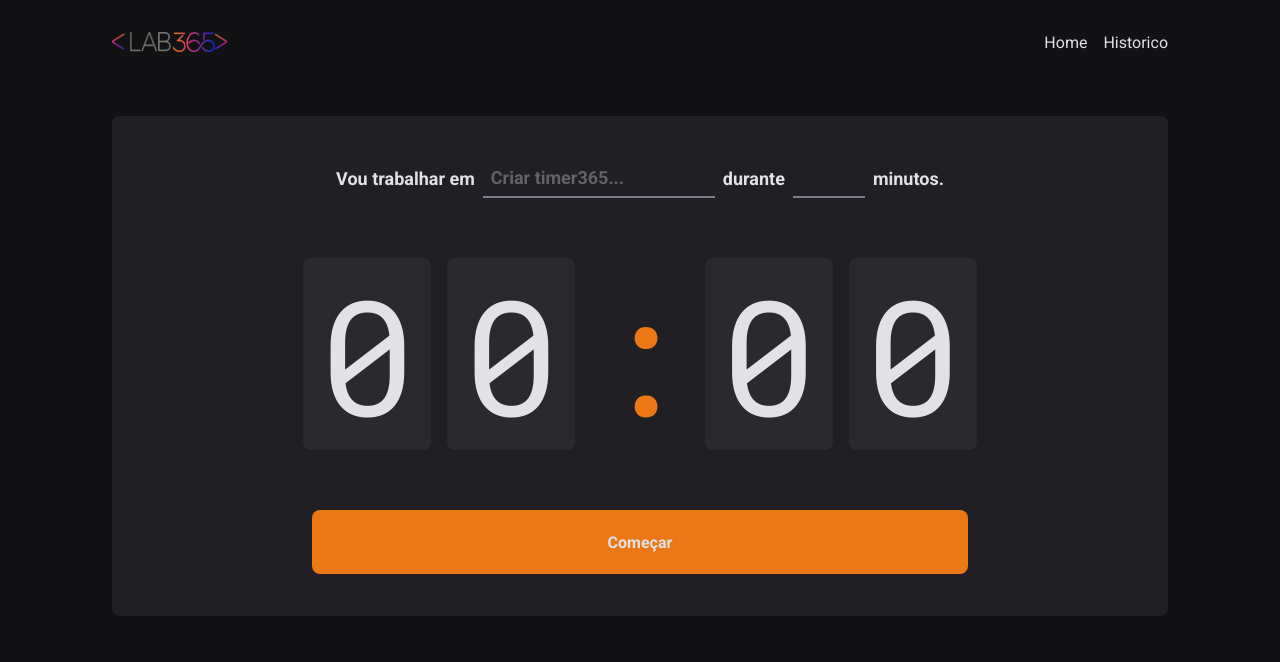
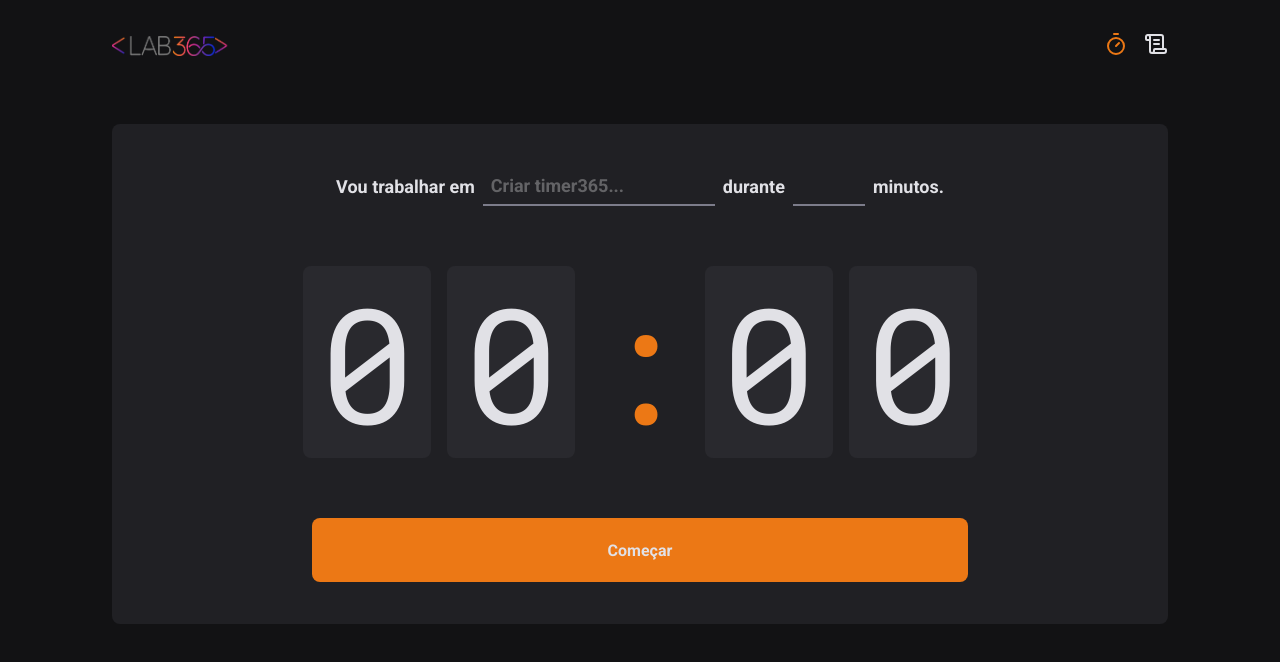
Before and after one commit to BrunoViscardi/FuturoDEV_modulo3_pomodoro, a React (Vite) app in the folder lab-timer/: page / in a window 1280 px wide. Shown: the top 662 px of the page. Built offline with nearby package versions, Linux system fonts and the light colour scheme.

Commit message:
feat: criação de Rotas

```diff
--- a/lab-timer/package.json
+++ b/lab-timer/package.json
@@ -13,7 +13,8 @@
     "lucide-react": "^0.438.0",
     "prop-types": "^15.8.1",
     "react": "^18.3.1",
-    "react-dom": "^18.3.1"
+    "react-dom": "^18.3.1",
+    "react-router-dom": "^6.26.1"
   },
   "devDependencies": {
     "@eslint/js": "^9.9.0",
--- a/lab-timer/src/App.jsx
+++ b/lab-timer/src/App.jsx
@@ -1,15 +1,10 @@
-import { HomePage } from './pages/home'
-import { Layout } from './template'
-
-// import React from 'react'
-// import NomeDoComponente from './pages/home'
+import { RouterProvider } from 'react-router-dom'
+import { routes } from './routes'
 
 function App() {
   return (
     <>
-      <Layout>
-        <HomePage />
-      </Layout>
+      <RouterProvider router={routes} />
     </>
   )
 }
--- a/lab-timer/src/components/header/header.css
+++ b/lab-timer/src/components/header/header.css
@@ -22,3 +22,7 @@
 .container--header a:hover {
     color: var(--orange-500);
 }
+
+.container--header a.active {
+    color: var(--orange-500);
+}
--- a/lab-timer/src/components/header/index.jsx
+++ b/lab-timer/src/components/header/index.jsx
@@ -1,3 +1,6 @@
+import { Timer, ScrollText } from 'lucide-react'
+import { NavLink } from 'react-router-dom'
+
 import './header.css'
 
 export function Header() {
@@ -6,8 +9,12 @@ export function Header() {
             <img height="20px" src="/logo-lab.png" alt="Logotipo do LAB Timer365" />
 
             <nav>
-                <a href="#">Home</a>
-                <a href="#">Historico</a>
+                <NavLink to="/" end>
+                    <Timer size={24} />
+                </NavLink>
+                <NavLink to="/historico" end>
+                    <ScrollText size={24} />
+                </NavLink>
             </nav>
         </header>
     )
--- /dev/null
+++ b/lab-timer/src/routes/index.jsx
@@ -0,0 +1,22 @@
+import { createBrowserRouter } from "react-router-dom";
+import { HomePage } from '../pages/home'
+import { HistoryPage } from '../pages/history'
+import { Layout } from '../template'
+
+export const routes = createBrowserRouter([
+    {
+        path: '/', // caminho
+        element: <Layout />, // componente que vai renderizar em tela
+        // nested routes
+        children: [
+            {
+                path: '/', // caminho da pagina,
+                element: <HomePage />
+            },
+            {
+                path: '/historico',
+                element: <HistoryPage />
+            }
+        ]
+    }
+])
--- a/lab-timer/src/template/index.jsx
+++ b/lab-timer/src/template/index.jsx
@@ -1,20 +1,17 @@
+import { Outlet } from 'react-router-dom'
 import { Header } from "../components/header";
-import PropTypes from 'prop-types'
+
 import './template.css'
 
-export function Layout({ children }) {
+export function Layout() {
     return (
         <>
             <Header />
             <main className="container--template">
                 <div className="container--template-contents">
-                    {children}
+                    <Outlet />
                 </div>
             </main>
         </>
     )
 }
-
-Layout.propTypes = {
-    children: PropTypes.node,
-}
```
Also changed, not shown: 1 other file (tests, documents, lock files or other folders).
